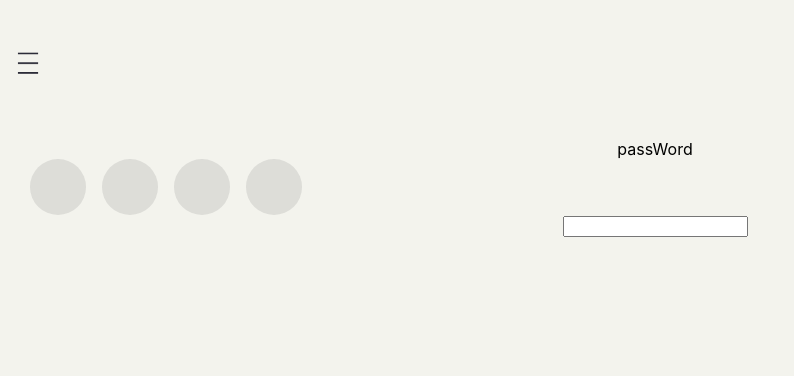
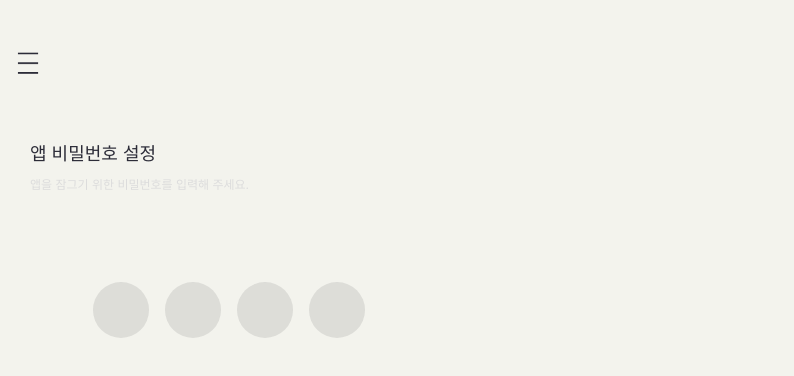
Before and after one commit to KMU-WINK/dark-chapter-web, a React (Create React App) app: page /appLock in a window 1280 px wide. Shown: the top 376 px of the page, without its empty margins (0-794 px from the left). Built offline with nearby package versions, Linux system fonts and the light colour scheme.

Commit message:
1차 입력폼 완성

```diff
--- a/src/pages/applock.js
+++ b/src/pages/applock.js
@@ -8,17 +8,22 @@ function AppLock (){
         <div className='passwordCircle'> </div>,
         <div className='passwordCircle'> </div>,
         <div className='passwordCircle'> </div>]);
+    const [notice, setNotice] = useState('앱을 잠그기 위한 비밀번호를 입력해 주세요.')
     const inputNumber = ({target}) =>{
         setPassword(target.value)
 
     }
     return(
         <div className='root'>
-            <label htmlFor="password">passWord</label>
+            <label htmlFor="password"className='appLockTitle'>앱 비밀번호 설정</label>
+            <label htmlFor="password" className='lockNotice'>{notice}</label>
             <div className='passwordSection'>
-                {passwordComponent}
+                {password[0]?<div className='passwordFill'>{password[0]}</div>:<div className='passwordCircle'>{null}</div>}
+                {password[1]?<div className='passwordFill'>{password[1]}</div>:<div className='passwordCircle'>{null}</div>}
+                {password[2]?<div className='passwordFill'>{password[2]}</div>:<div className='passwordCircle'>{null}</div>}
+                {password[3]?<div className='passwordFill'>{password[3]}</div>:<div className='passwordCircle'>{null}</div>}
+                <input type="text" id='password' maxLength='4' onChange={inputNumber} />
             </div>
-            <input type="text" id='password' maxLength='4' onChange={inputNumber}/>
         </div>
     )
 };
--- a/src/styles/appLock.css
+++ b/src/styles/appLock.css
@@ -2,15 +2,55 @@
     background: #F3F3ED;
     min-height: 100vh;
     padding: 139px 0 0 30px;
+    text-align: left;
+    display: flex;
+    flex-direction: column;
+    gap : 10px;
+}
+.appLockTitle {
+    font-size: 18px;
+    width: 100%;
+    color: rgba(44, 44, 56, 1);
+}
+.lockNotice {
+    color: rgba(220, 220, 220, 1);
+    font-size: 12px;
 }
 .passwordSection {
+    margin: 80px 0 0 5%;
     display: flex;
     flex-direction: row;
     gap : 16px;
+    position: relative;
 }
 .passwordCircle {
     width: 56px;
     height: 56px;
     background: rgba(130,130,130,.2);
     border-radius: 28px;
+    font-size: 21px;
+    display: flex;
+    align-items: center;
+    justify-content: center;
 }
+.passwordFill {
+    width: 56px;
+    height: 56px;
+    background: #fff;
+    color : rgba(18, 18, 29, 1);
+    border-radius: 28px;
+    font-size: 21px;
+    display: flex;
+    align-items: center;
+    justify-content: center;
+}
+#password {
+    position: absolute;
+    bottom: 0;
+    width: 100%;
+    height: 100%;
+    background : rgba(0,0,0,0);
+    color: rgba(0,0,0,0);
+    border: none;
+    outline: none;
+}
```
